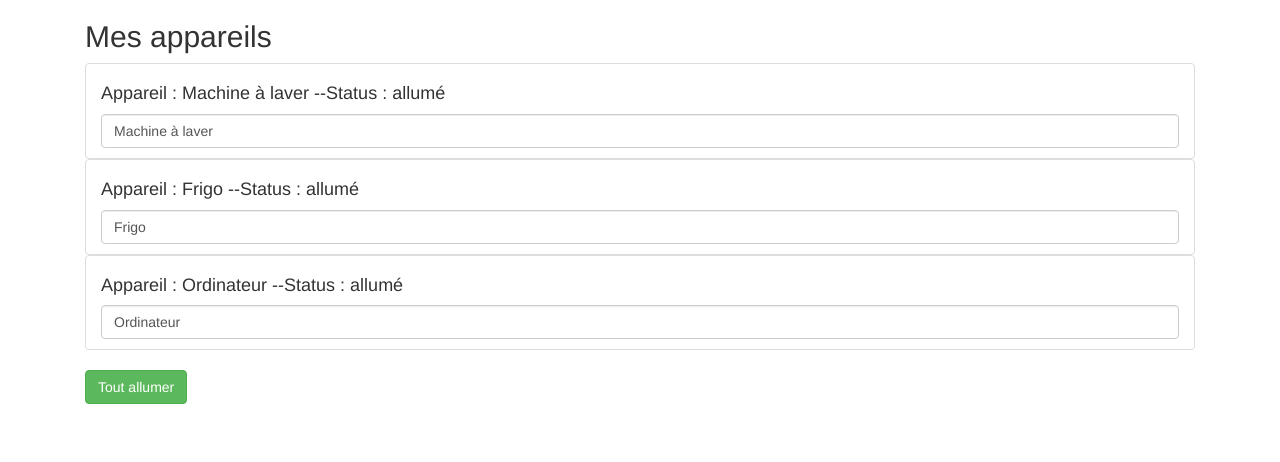
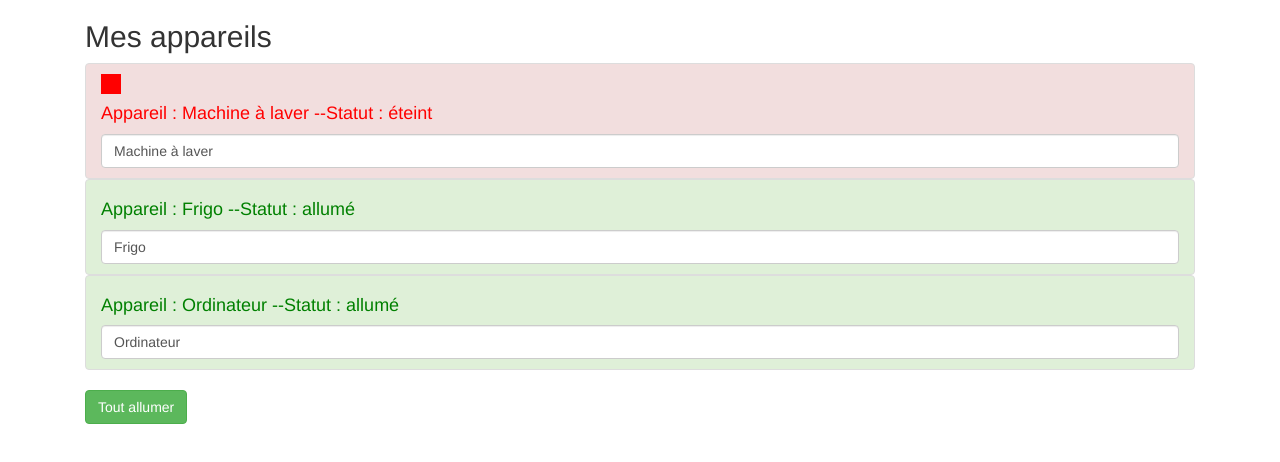
Before and after one commit to Liopin/oc-angular, an Angular app: page / in a window 1280 px wide. Shown: the top 462 px of the page. Built offline with nearby package versions, Linux system fonts and the light colour scheme.

Commit message:
chapter done

```diff
--- a/src/app/app.component.html
+++ b/src/app/app.component.html
@@ -4,9 +4,9 @@
       <div class="col-xs-12">
         <h2>Mes appareils</h2>
         <ul class="list-group">
-          <app-appareil [appareilName]="appareilOne" [appareilStatus]="'allumé'"></app-appareil>
-          <app-appareil [appareilName]="appareilTwo" [appareilStatus]="'allumé'"></app-appareil>
-          <app-appareil [appareilName]="appareilThree" [appareilStatus]="'allumé'"></app-appareil >
+          <app-appareil *ngFor="let appareil of appareils"
+                        [appareilName]="appareil.name"
+                        [appareilStatus]="appareil.status"></app-appareil>
         </ul>
         <button class="btn btn-success"
                 [disabled]="!isAuth"
--- a/src/app/app.component.ts
+++ b/src/app/app.component.ts
@@ -13,6 +13,23 @@
   appareilTwo = 'Frigo';
   appareilThree = 'Ordinateur';
 
+
+appareils = [
+    {
+    name: 'Machine à laver',
+    status: 'éteint'
+  },
+  {
+    name: 'Frigo',
+    status: 'allumé'
+  },
+  {
+    name: 'Ordinateur',
+    status: 'allumé'
+  },
+];
+
+
   constructor(){
     setTimeout(
       ()=> {
@@ -20,6 +37,7 @@
       }, 4000
     )
   }
+
   onAllumer(){
     console.log('On allume tout');
   }
--- a/src/app/appareil/appareil.component.html
+++ b/src/app/appareil/appareil.component.html
@@ -1,4 +1,9 @@
-<li class="list-group-item">
-    <h4>Appareil : {{ appareilName}} --Status : {{ getStatus() }}</h4>
+<li [ngClass]="{'list-group-item' :true,
+                'list-group-item-success': appareilStatus === 'allumé',
+                'list-group-item-danger': appareilStatus ==='éteint'}">
+
+    <div style="width: 20px; height: 20px;background-color: red;"
+        *ngIf="appareilStatus === 'éteint'"></div>
+    <h4 [ngStyle]="{color:getColor()}">Appareil : {{ appareilName }} --Statut : {{ getStatus() }}</h4>
     <input type="text" class="form-control" name="" id="" [(ngModel)]="appareilName"/>
 </li>
--- a/src/app/appareil/appareil.component.ts
+++ b/src/app/appareil/appareil.component.ts
@@ -21,4 +21,13 @@
     return this.appareilStatus
   }
 
+  getColor(){
+    if(this.appareilStatus === 'allumé'){
+      return 'green';
+    }
+    else if(this.appareilStatus === 'éteint'){
+      return 'red'
+    }
+  }
+
 }
```
